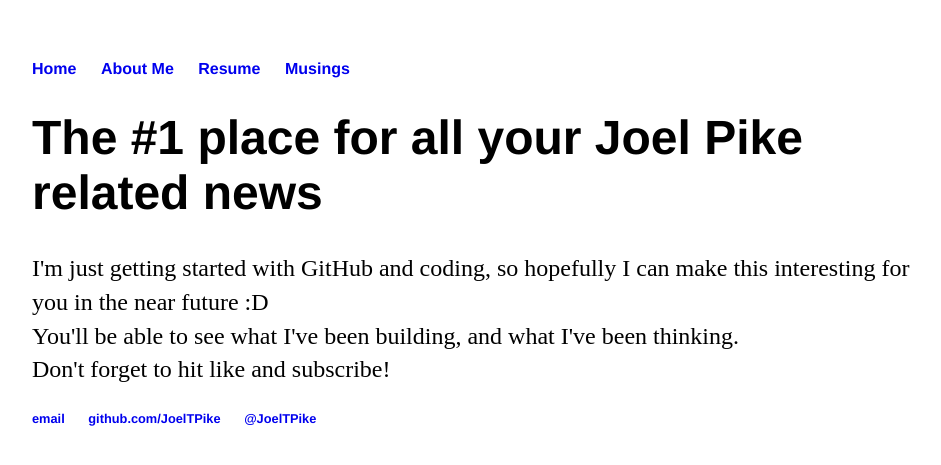
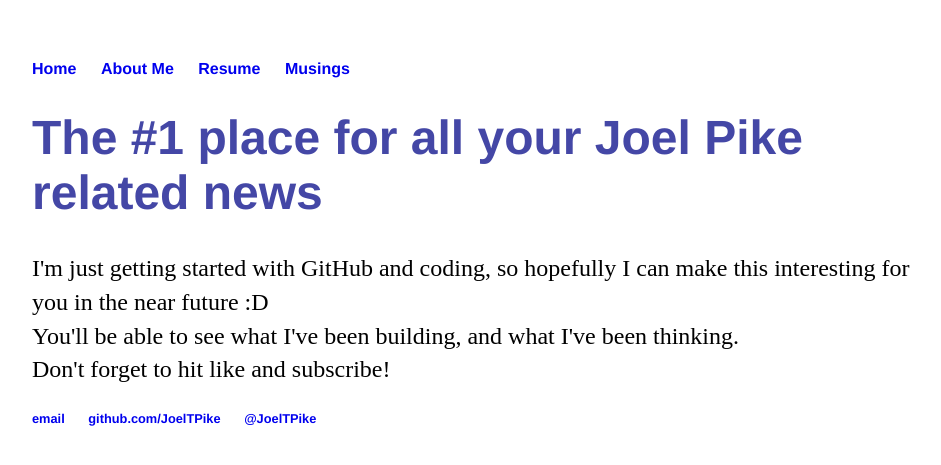
Before and after one commit to JoelTPike/joeltpike.github.io, a Jekyll site: the page built from index.html, in a window 1280 px wide. Shown: the top 465 px of the page, without its empty margins (160-1101 px from the left). Built offline with Jekyll 4.4.1, drawn with Linux system fonts in a browser that asks for light colours.

Commit message:
Update main.css

```diff
--- a/css/main.css
+++ b/css/main.css
@@ -22,7 +22,7 @@ a:hover {
 h1 {
     font-size: 3em;
     font-family:'Helvetica', 'Arial', 'Sans-Serif';
-    color: 59%, 57%, 0%, 35%;
+    color: #4447a6;
 }
 p {
     font-size: 1.5em;
```
